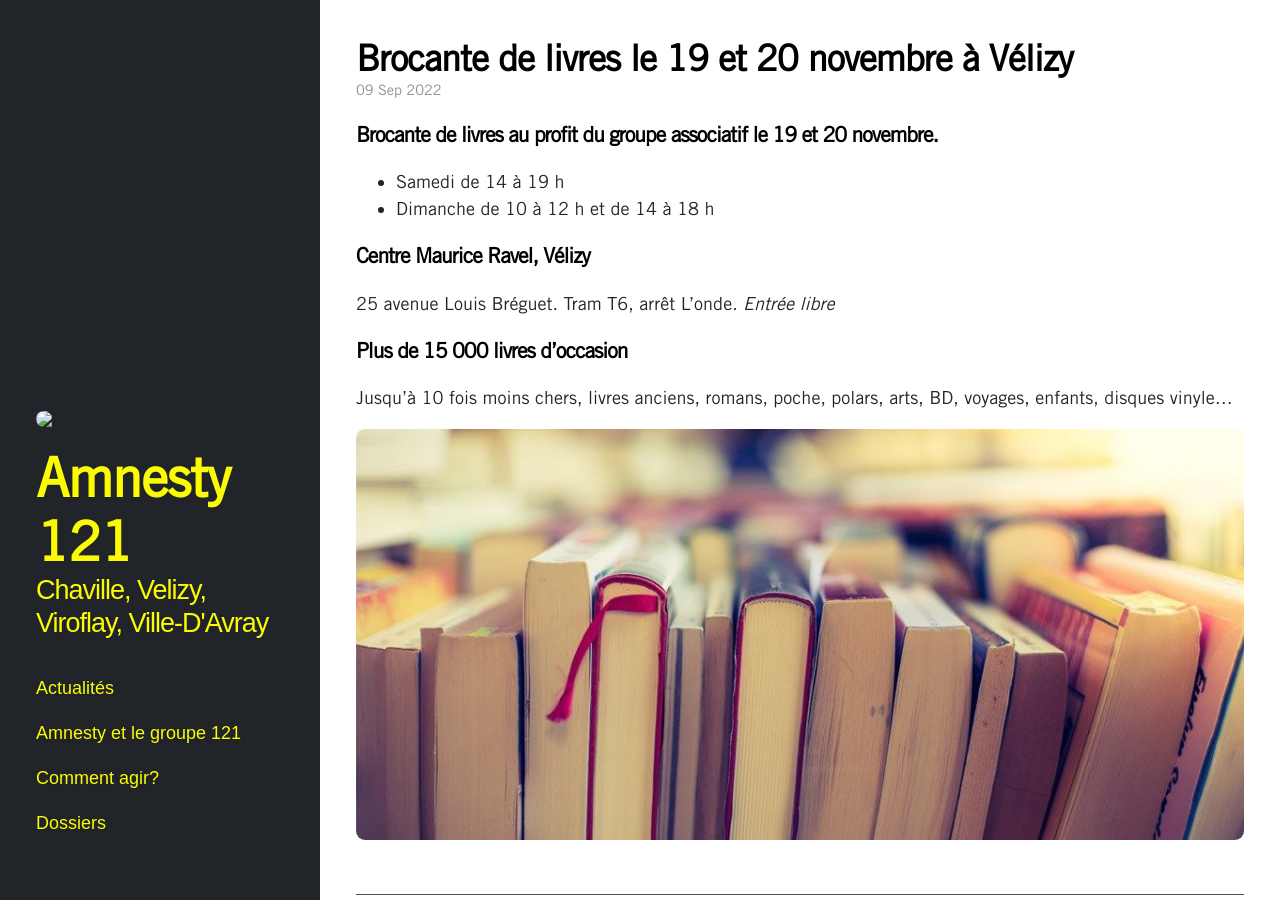
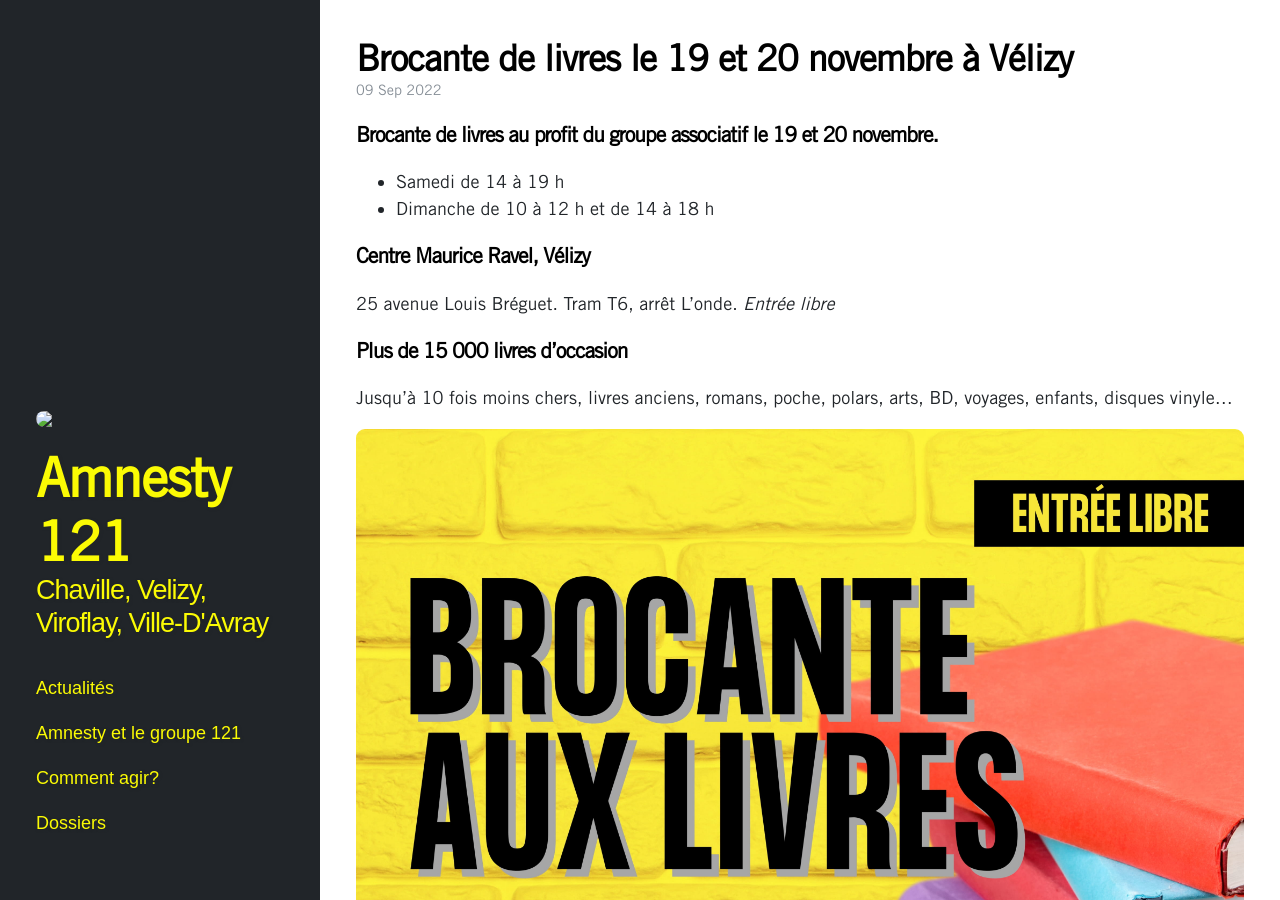
Before and after one commit to Amnesty121/SiteAmnesty121-dev, a Jekyll site: the page built from _posts/2022-09-09-brocante.md, in a window 1280 px wide and 900 px high. Built offline with Jekyll 4.4.1, drawn with Linux system fonts in a browser that asks for light colours; nearby versions of some CDN libraries; comment, search, counter and statistics services are not loaded.

Commit message:
maj image

```diff
--- a/_posts/2022-09-09-brocante.md
+++ b/_posts/2022-09-09-brocante.md
@@ -18,4 +18,4 @@ excerpt_separator: <!--more-->
 
 Jusqu’à 10 fois moins chers, livres anciens, romans, poche, polars, arts, BD, voyages, enfants, disques vinyle...
 
-![image]({{site.url}}/assets/images/brocante.jpeg)
+![image]({{site.url}}/assets/images/02c2b90c-e369-4d9b-9318-28e7d3a41084-1.jpg)
```
Also changed, not shown: assets/images/02c2b90c-e369-4d9b-9318-28e7d3a41084-1.jpg (added).
